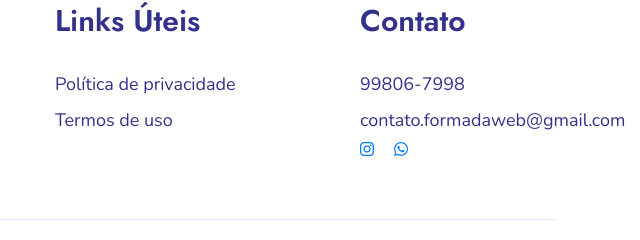
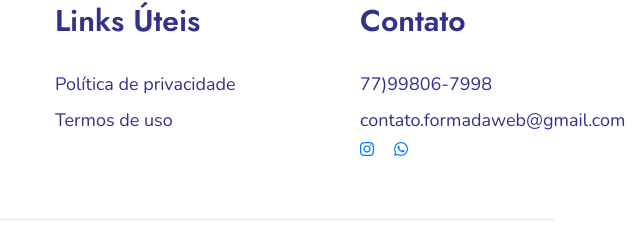
Before and after one commit to contademoz25/formadaweb-page, a plain HTML site: page index.html in a window 1280 px wide. Shown: the part 3916-4156 px from the top of the page, 640-1280 px from the left. Drawn offline with nearby package versions, Linux system fonts and the light colour scheme.

Commit message:
Update index.html

```diff
--- a/index.html
+++ b/index.html
@@ -424,8 +424,8 @@
                         <div class="aboutus">
                             <h3 class="heading">Contato</h3>
                             <ul class="list-unstyled mb-0">
-                                <li><a href="https://wa.me/5577998067998" class=" text text-decoration-none"> 99806-7998</a></li>
-                                <li><a href="mailto:contato.formadaweb@gmail.com" class=" text text-decoration-none">contato.formadaweb@gmail.com</a></li>
+                                <li><a href="https://wa.me/5577998067998" class=" text text-decoration-none"> 77)99806-7998</a></li>
+                                <li><a href="mailto:contato.formadaweb@gmail.com" class=" text text-decoration-none"> contato.formadaweb@gmail.com</a></li>
                               <ul id="whatsinsta" class="list-unstyled mb-0">
                                 <li>
                                     <a href="https://www.instagram.com/formadaweb.com.br?igsh=MTI1cml4NnNxbmd4aQ=="><i
```
